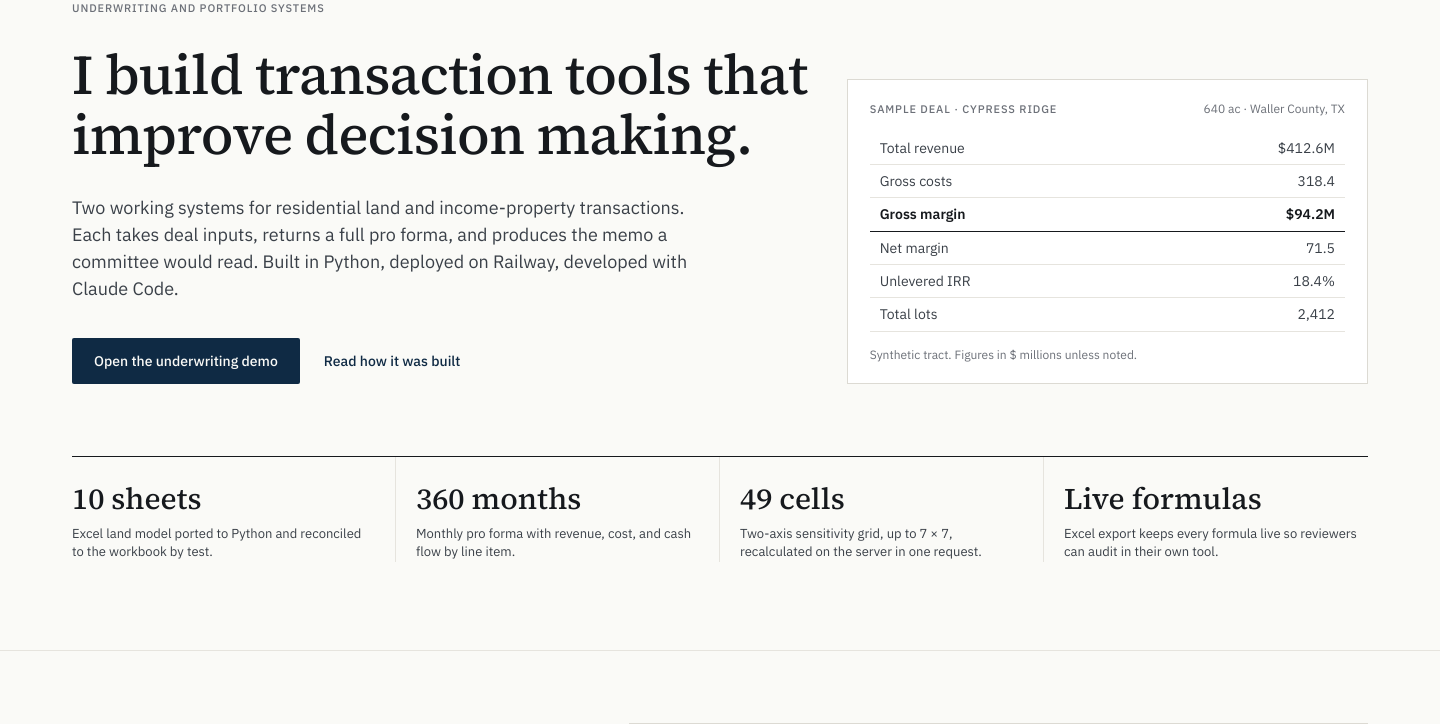
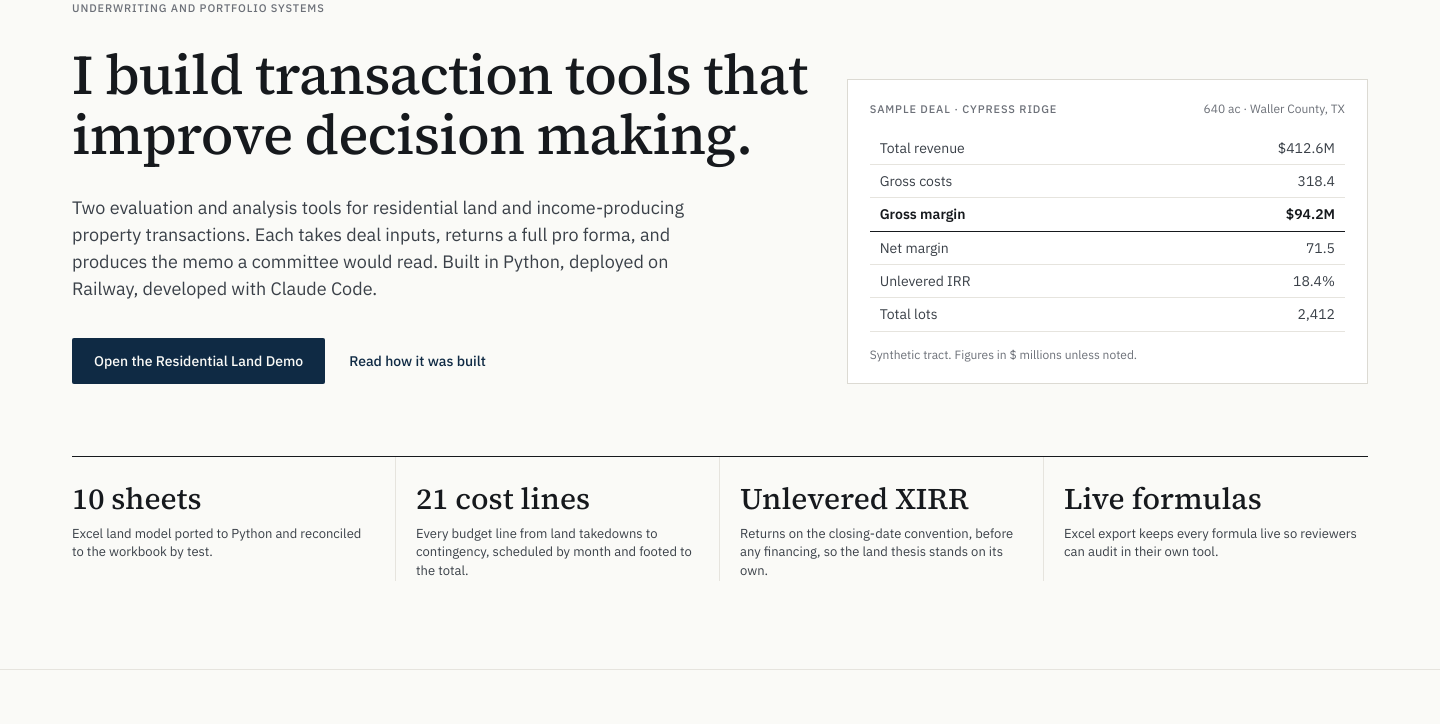
Before and after one commit to JavierEMendez/PersonalShowcase, a FastAPI app: page / in a window 1440 px wide. Shown: the part 179-903 px from the top of the page. Run offline with FastAPI, Linux system fonts and the light colour scheme.

Commit message:
Landing copy: lede, CTA, proof strip, and about
Co-Authored-By: Claude Fable 5.1 <noreply@anthropic.com>

```diff
--- a/app/templates/landing.html
+++ b/app/templates/landing.html
@@ -18,9 +18,9 @@
   <div class="hero-copy">
     <div class="eyebrow">Underwriting and portfolio systems</div>
     <h1 class="display">I build transaction tools that improve decision making.</h1>
-    <p class="lede">Two working systems for residential land and income-property transactions. Each takes deal inputs, returns a full pro forma, and produces the memo a committee would read. Built in Python, deployed on Railway, developed with Claude Code.</p>
+    <p class="lede">Two evaluation and analysis tools for residential land and income-producing property transactions. Each takes deal inputs, returns a full pro forma, and produces the memo a committee would read. Built in Python, deployed on Railway, developed with Claude Code.</p>
     <div class="cta-row">
-      <a class="btn-cta" href="/underwriting">Open the underwriting demo</a>
+      <a class="btn-cta" href="/underwriting">Open the Residential Land Demo</a>
       <a class="text-link" href="#method">Read how it was built</a>
     </div>
   </div>
@@ -48,8 +48,8 @@
 <div class="proof">
   <div class="proof-grid">
     <div><div class="figure proof-figure num">10 sheets</div><div class="proof-text">Excel land model ported to Python and reconciled to the workbook by test.</div></div>
-    <div><div class="figure proof-figure num">360 months</div><div class="proof-text">Monthly pro forma with revenue, cost, and cash flow by line item.</div></div>
-    <div><div class="figure proof-figure num">49 cells</div><div class="proof-text">Two-axis sensitivity grid, up to 7 × 7, recalculated on the server in one request.</div></div>
+    <div><div class="figure proof-figure num">21 cost lines</div><div class="proof-text">Every budget line from land takedowns to contingency, scheduled by month and footed to the total.</div></div>
+    <div><div class="figure proof-figure num">Unlevered XIRR</div><div class="proof-text">Returns on the closing-date convention, before any financing, so the land thesis stands on its own.</div></div>
     <div><div class="figure proof-figure num">Live formulas</div><div class="proof-text">Excel export keeps every formula live so reviewers can audit in their own tool.</div></div>
   </div>
 </div>
@@ -150,7 +150,7 @@
   <div class="span-7 section-copy tight">
     <div class="eyebrow">About</div>
     <h2 class="section-title">Javier Mendez Valdez</h2>
-    <p class="section-text narrow">Real estate investment and development in Houston. Land acquisition and underwriting, capital raises, investor relations, and deal structuring for master planned communities and commercial projects. Part-time MBA, Rice University. These tools started as internal systems and were rebuilt here on synthetic data.</p>
+    <p class="section-text narrow">Finance professional and Rice MBA candidate with six years in financial modeling, transaction analysis, and FP&amp;A across real estate investment and private equity in Houston. Supports acquisitions from underwriting and due diligence through financing, closing, and post-close monitoring, and builds AI-enabled financial software: dashboards, underwriting tools, and automated reporting. These tools started as internal systems and were rebuilt here on synthetic data.</p>
   </div>
   <div class="span-5 hero-side">
     <table class="fact-table narrow">
```
